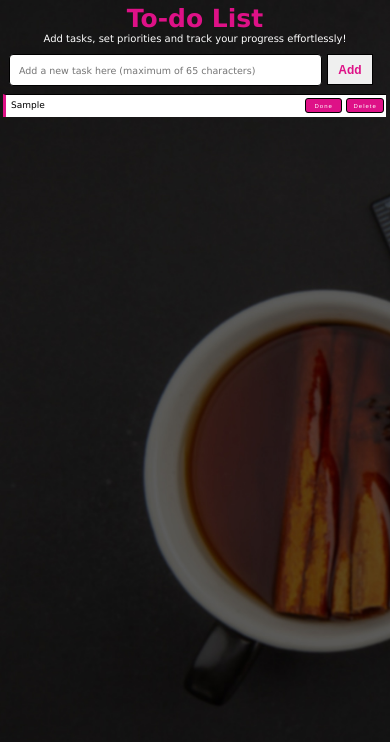
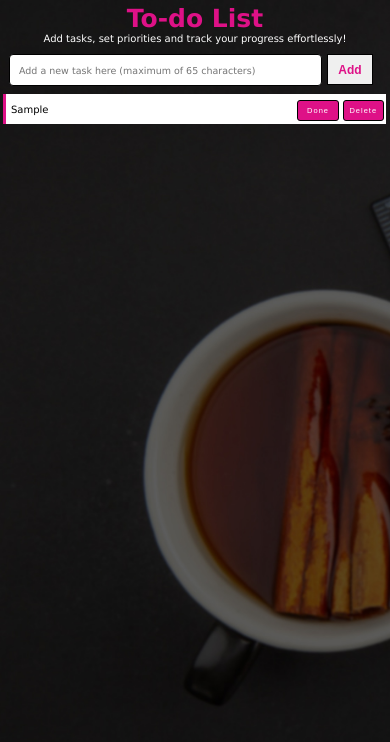
Before and after one commit to Samuel-EA1/To-do-list, a plain HTML site: page index.html in a window 390 px wide. Both pictures are taken after typing "Sample" into the empty fields and a click on the button "Add". Drawn offline with Linux system fonts and the light colour scheme.

Commit message:
changes few things

```diff
--- a/index.css
+++ b/index.css
@@ -87,7 +87,6 @@ ul li {
 	padding: 3px;
 	height: 25px;
 	list-style: none;
-	border-top: black 1px solid;
 	border-left: #DE1187 3px solid;
 	background-color: white;
 	margin-top: 8px;
@@ -490,6 +489,9 @@ ul button:hover {
 
 
 @media screen and (max-width: 409px){
+	body {
+
+	}
 	.inside {
 		margin-top: 0px;
 		width: 100%;
@@ -502,15 +504,14 @@ ul button:hover {
 		margin-left: 3px;
 	}
 	ul button {
-		width: 10%;
-		height: 15px;
-		font-size: 6px;
-		margin-top: -3px;
-		margin: -2px 2px 0px 2px;
+		width: 11%;
+		height: 21px;
+		font-size: 7.5px;
+		margin: -4px 2px 0px 2px;
 	}
 	ul li {
-		padding: 5px 0px 17px 5px;
-		font-size: 9px;
+		padding: 10px 0px 20px 5px;
+		font-size: 10px;
 		height: 0px;
 	}
 	ul h1 {
--- a/index.js
+++ b/index.js
@@ -46,6 +46,7 @@ function displayList(value){
     doneBtn.addEventListener("click", function markDone(){
         li.style.color = "#3F3E3F";
         li.style.textDecoration = "line-through";
+        li.style.fontWeight = "bolder";
         doneBtn.style.display = "none";
         const checkBox = document.createElement("h1");
         const boxText = document.createTextNode("\u2714");
```
